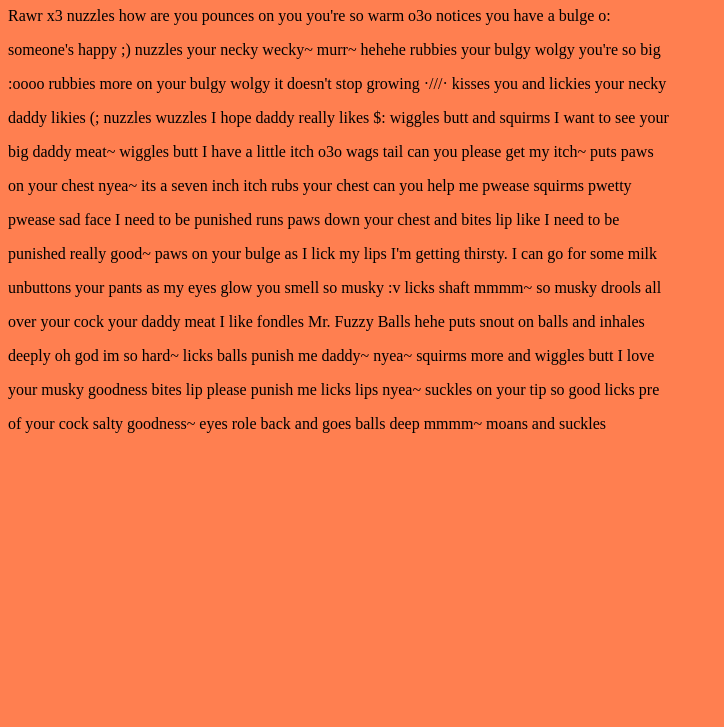
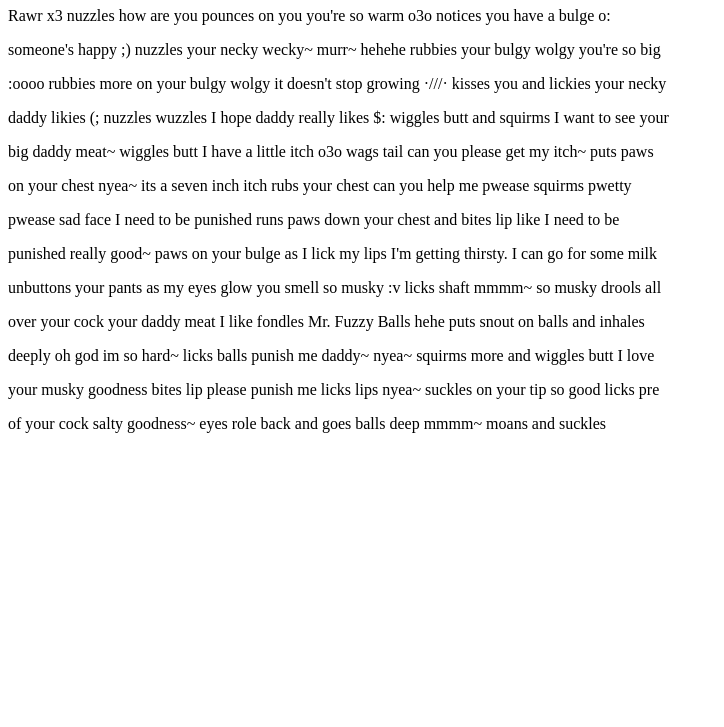
Before and after one commit to NoxVoux/NoxVoux.github.io, a plain HTML site: page index.html in a window 1280 px wide. Shown: the part 73-800 px from the top of the page, without its empty margins (0-724 px from the left). Drawn offline with Linux system fonts and the light colour scheme.

Commit message:
Update stylesheet.css

```diff
--- a/stylesheet.css
+++ b/stylesheet.css
@@ -1,6 +1,3 @@
-body {
-background-color: coral;
-}
 #rainowo
     background: red;
     background: -webkit-linear-gradient(left, orange , yellow, green, cyan, blue, violet);
```
